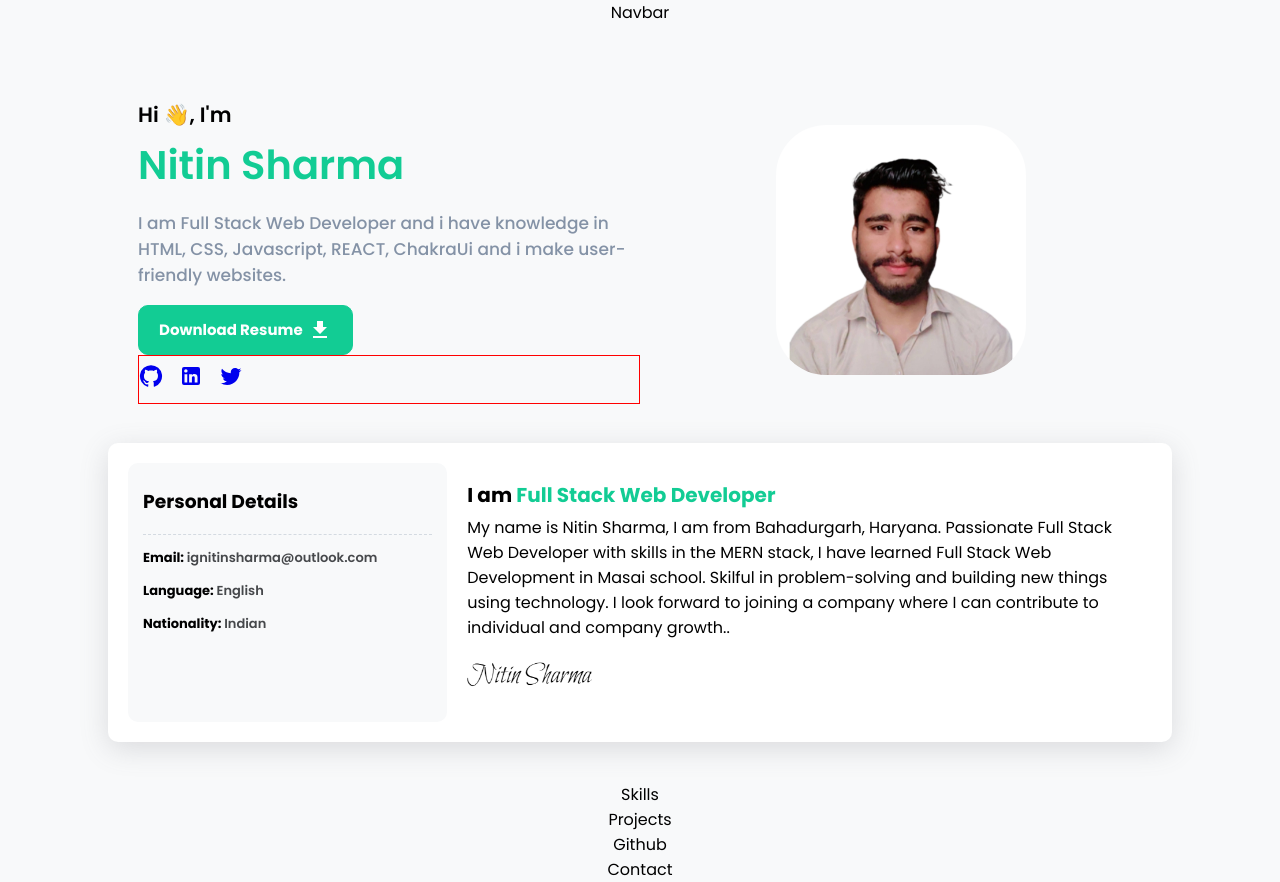
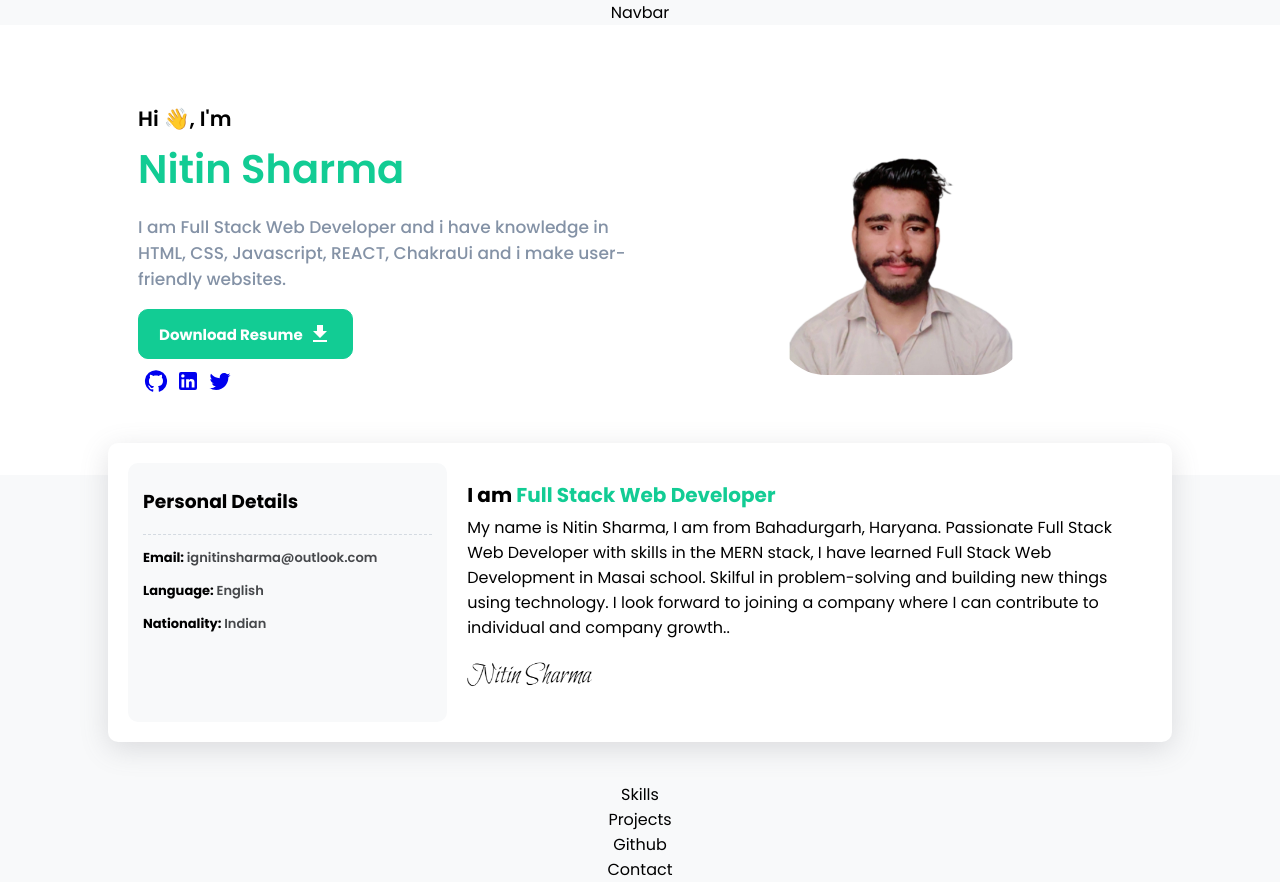
Before and after one commit to ignitinsharma/ignitinsharma.github.io, a React (Create React App) app: page / in a window 1280 px wide. Built offline with nearby package versions, Linux system fonts and the light colour scheme.

Commit message:
about page

```diff
--- a/src/CSS/About.css
+++ b/src/CSS/About.css
@@ -1,5 +1,6 @@
 .Container {
   width: 100%;
+  background-color: #Ffffff;
   height: 450px;
 }
 
@@ -77,12 +78,15 @@ a {
   color: #12cc94;
 }
 .IconsContainer {
-  border: 1px solid red;
-  padding: 0.5rem 0rem;
+  padding-top: 0.6rem;
+  padding-left: 0.4rem;
 }
 .IconsContainer a {
-  margin-right: 1rem;
+  margin-right: 0.5rem;
 }
+.AboutIcons:hover {
+    background-color: #12cc94;
+  }
 
 @media only screen and (min-width: 481px) and (max-width: 768px) {
   /* height:450px; */
--- a/src/Components/About.jsx
+++ b/src/Components/About.jsx
@@ -30,13 +30,13 @@ const About = () => {
             </a>
             <div className="IconsContainer">
               <a target="_blank" href="https://github.com/ignitinsharma">
-                <GitHubIcon />
+                <GitHubIcon className="AboutIcons" />
               </a>
               <a target="_blank" href="https://github.com/ignitinsharma">
-                <LinkedInIcon />
+                <LinkedInIcon className="AboutIcons" />
               </a>
               <a target="_blank" href="https://github.com/ignitinsharma">
-                <TwitterIcon />
+                <TwitterIcon className="AboutIcons" />
               </a>
 
             </div>
```
